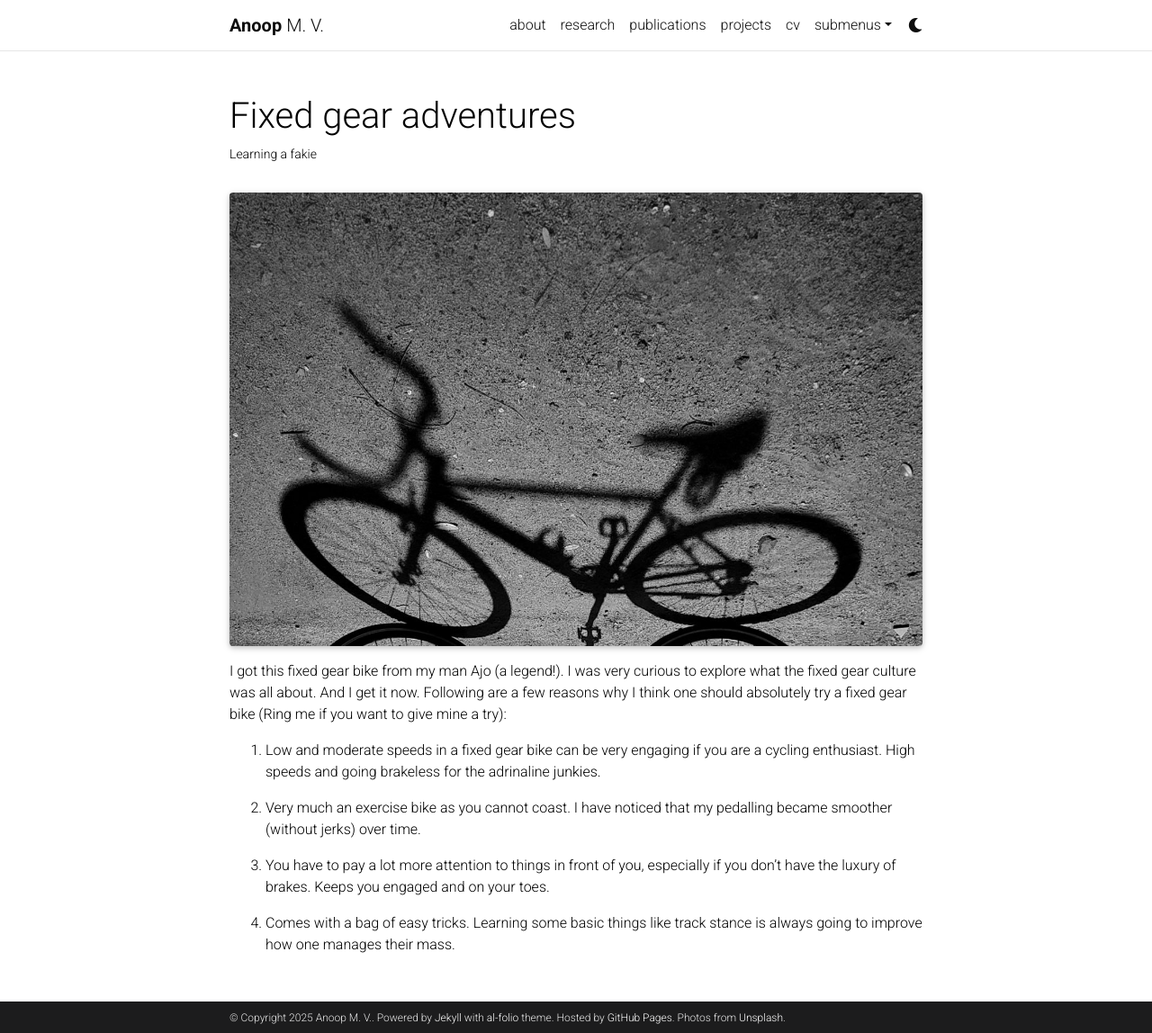
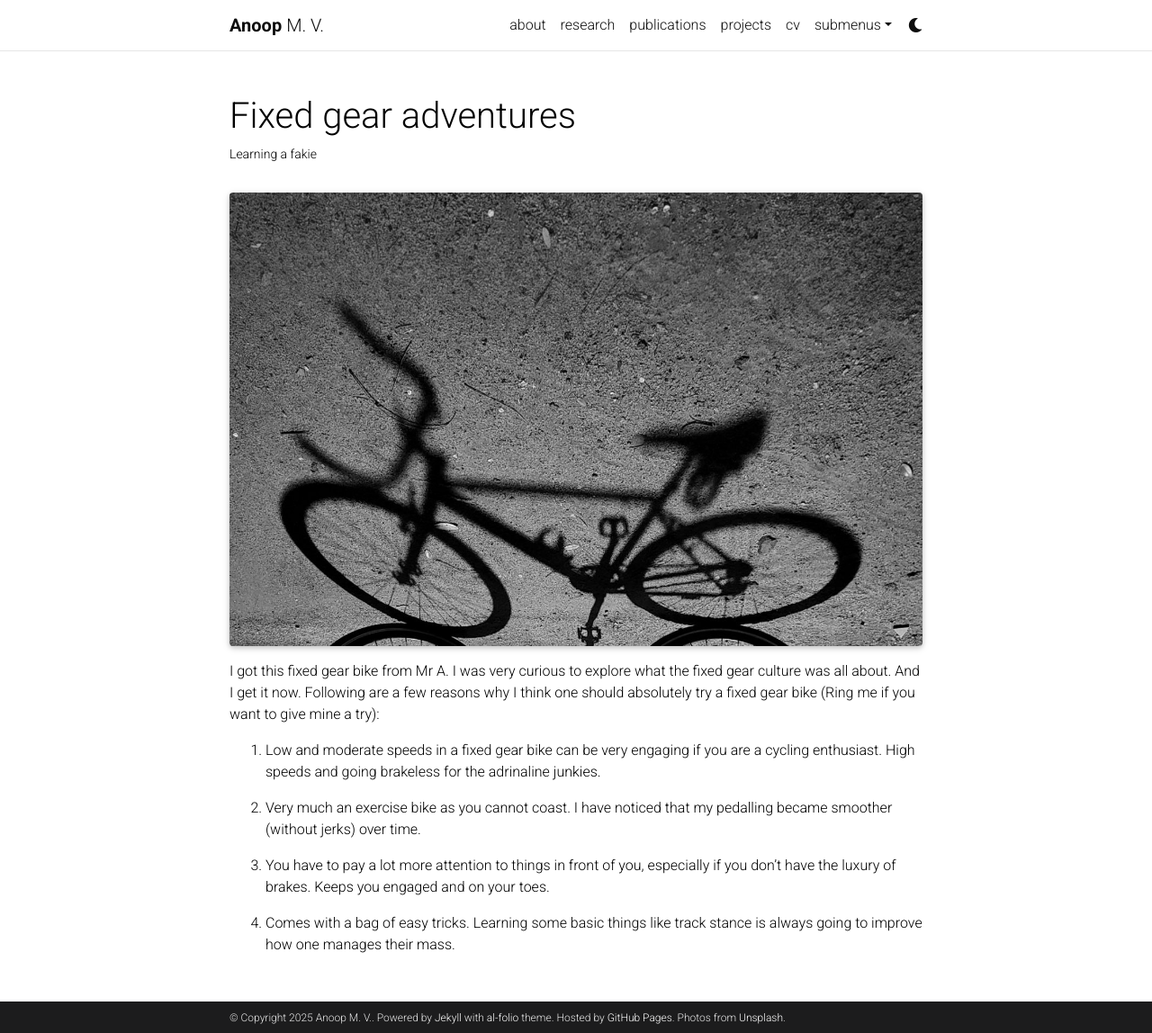
Before and after one commit to anoopmohanvijaya/mypage, a Jekyll site: the page built from _projects/4_project.md, in a window 1280 px wide and 1148 px high. Shown: the whole window at 90% size. Built offline with Jekyll 4.4.1, drawn with Linux system fonts in a browser that asks for light colours; full-size pictures stand in for the smaller copies a plugin makes; comment, search, counter and statistics services are not loaded; a style sheet for code colours, icons or effects is not loaded.

Commit message:
ajo name

```diff
--- a/_projects/4_project.md
+++ b/_projects/4_project.md
@@ -15,7 +15,7 @@ category: fun
 </div>
 
 
-I got this fixed gear bike from my man Ajo (a legend!). I was very curious to explore what the fixed gear culture was all about. And I get it now. Following are a few reasons why I think one should absolutely try a fixed gear bike (Ring me if you want to give mine a try):
+I got this fixed gear bike from Mr A. I was very curious to explore what the fixed gear culture was all about. And I get it now. Following are a few reasons why I think one should absolutely try a fixed gear bike (Ring me if you want to give mine a try):
 
 1. Low and moderate speeds in a fixed gear bike can be very engaging if you are a cycling enthusiast. High speeds and going brakeless for the adrinaline junkies.
 
```
